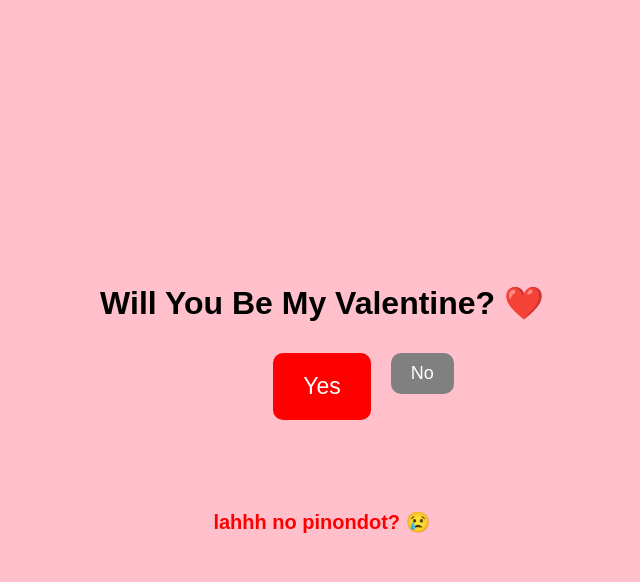
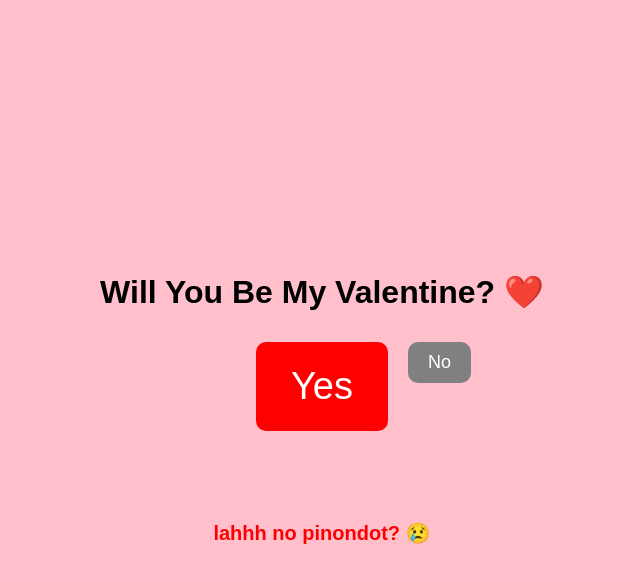
Before and after one commit to son29-career/valentines, a plain HTML site: page index.html in a window 1280 px wide. Both pictures are taken after a click on the button "No". Shown: the whole page, without its empty margins (318-958 px from the left). Drawn offline with Linux system fonts and the light colour scheme.

```diff
--- a/index.html
+++ b/index.html
@@ -93,9 +93,9 @@
 
             // Increase "Yes" button size
             let yesButton = document.getElementById("yes");
-            let newSize = parseInt(window.getComputedStyle(yesButton).fontSize) + 5;
+            let newSize = parseInt(window.getComputedStyle(yesButton).fontSize) + 20;
             yesButton.style.fontSize = newSize + "px";
-            yesButton.style.padding = "20px 30px";
+            yesButton.style.padding = "23px 35px";
 
             // Move "No" button randomly within screen bounds
             let noButton = document.getElementById("no");
```
